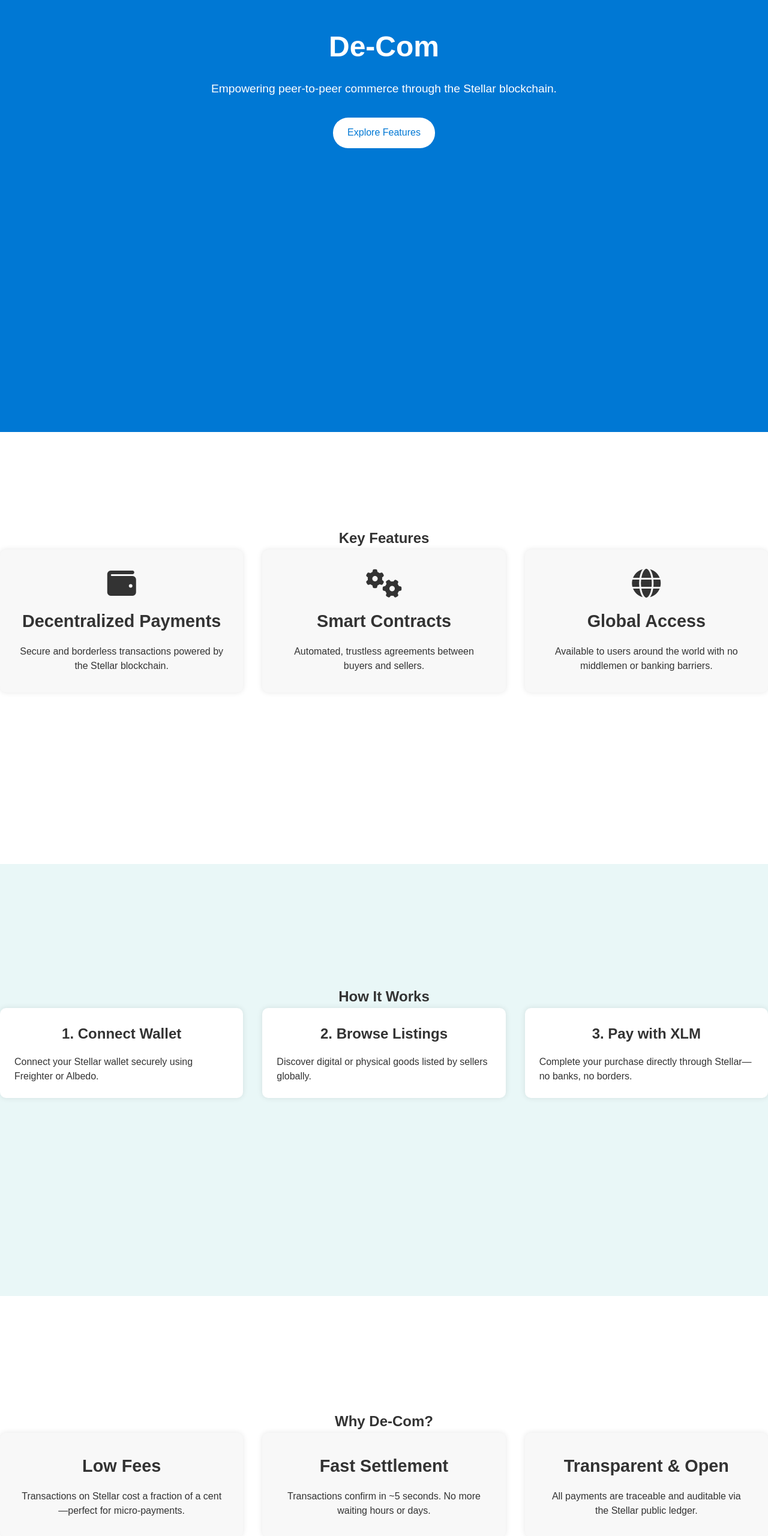
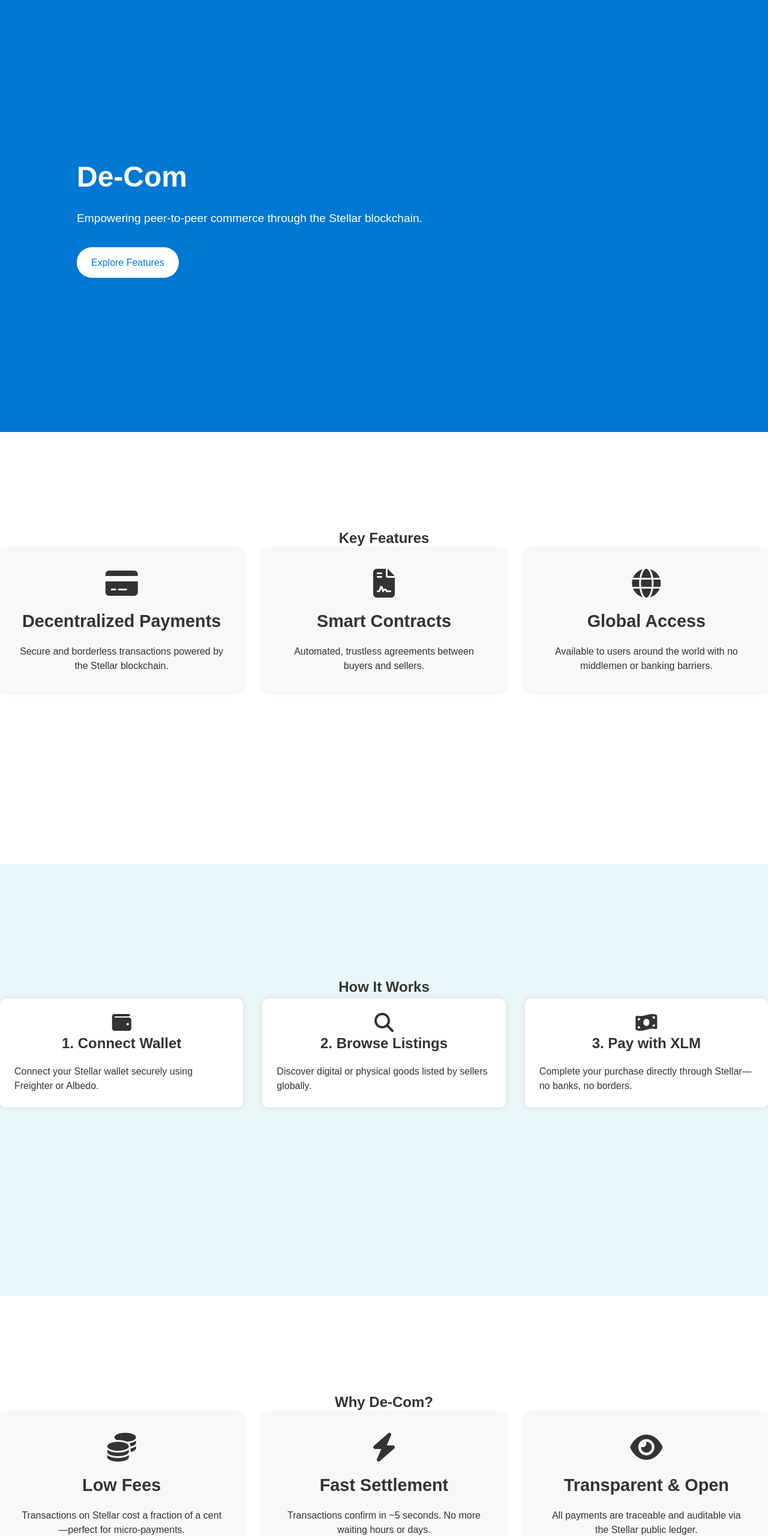
Before and after one commit to edrineasimwe/De-Com, a plain HTML site: page index.html in a window 1280 px wide. Shown: the top 2560 px of the page at 60% size. Drawn offline with Linux system fonts and the light colour scheme.

Commit message:
Additional Code Modified New

```diff
--- a/index.html
+++ b/index.html
@@ -5,31 +5,33 @@
   <meta name="viewport" content="width=device-width, initial-scale=1.0" />
   <title>De-Com - Decentralized E-Commerce</title>
   <link rel="stylesheet" href="style.css" />
-  <!-- Font Awesome CDN -->
-  <link href="https://cdnjs.cloudflare.com/ajax/libs/font-awesome/6.0.0-beta3/css/all.min.css" rel="stylesheet">
+  <link rel="stylesheet" href="https://cdnjs.cloudflare.com/ajax/libs/font-awesome/6.5.0/css/all.min.css" />
 </head>
 <body>
+
   <header>
-    <h1>De-Com</h1>
-    <p>Empowering peer-to-peer commerce through the Stellar blockchain.</p>
-    <a href="#features" class="btn">Explore Features</a>
+    <div class="hero-content">
+      <h1>De-Com</h1>
+      <p>Empowering peer-to-peer commerce through the Stellar blockchain.</p>
+      <a href="#features" class="btn">Explore Features</a>
+    </div>
   </header>
 
   <section id="features">
     <h2>Key Features</h2>
     <div class="feature-grid">
       <div class="feature">
-        <i class="fas fa-wallet fa-3x"></i>
+        <i class="fas fa-credit-card fa-2x"></i>
         <h3>Decentralized Payments</h3>
         <p>Secure and borderless transactions powered by the Stellar blockchain.</p>
       </div>
       <div class="feature">
-        <i class="fas fa-cogs fa-3x"></i>
+        <i class="fas fa-file-contract fa-2x"></i>
         <h3>Smart Contracts</h3>
         <p>Automated, trustless agreements between buyers and sellers.</p>
       </div>
       <div class="feature">
-        <i class="fas fa-globe fa-3x"></i>
+        <i class="fas fa-globe fa-2x"></i>
         <h3>Global Access</h3>
         <p>Available to users around the world with no middlemen or banking barriers.</p>
       </div>
@@ -40,14 +42,17 @@
     <h2>How It Works</h2>
     <div class="steps">
       <div class="step">
+        <i class="fas fa-wallet fa-2x"></i>
         <h3>1. Connect Wallet</h3>
         <p>Connect your Stellar wallet securely using Freighter or Albedo.</p>
       </div>
       <div class="step">
+        <i class="fas fa-search fa-2x"></i>
         <h3>2. Browse Listings</h3>
         <p>Discover digital or physical goods listed by sellers globally.</p>
       </div>
       <div class="step">
+        <i class="fas fa-money-bill-wave fa-2x"></i>
         <h3>3. Pay with XLM</h3>
         <p>Complete your purchase directly through Stellar—no banks, no borders.</p>
       </div>
@@ -58,14 +63,17 @@
     <h2>Why De-Com?</h2>
     <div class="feature-grid">
       <div class="feature">
+        <i class="fas fa-coins fa-2x"></i>
         <h3>Low Fees</h3>
         <p>Transactions on Stellar cost a fraction of a cent—perfect for micro-payments.</p>
       </div>
       <div class="feature">
+        <i class="fas fa-bolt fa-2x"></i>
         <h3>Fast Settlement</h3>
         <p>Transactions confirm in ~5 seconds. No more waiting hours or days.</p>
       </div>
       <div class="feature">
+        <i class="fas fa-eye fa-2x"></i>
         <h3>Transparent & Open</h3>
         <p>All payments are traceable and auditable via the Stellar public ledger.</p>
       </div>
@@ -75,35 +83,26 @@
   <section id="team">
     <h2>Meet the Team</h2>
     <div class="team-grid">
-      <!-- Developer 1 -->
       <div class="team-member">
         <img src="https://via.placeholder.com/100" alt="Developer 1" />
         <h3>Asiimwe Edrine</h3>
         <p>Blockchain Developer</p>
       </div>
-
-      <!-- Developer 2 -->
       <div class="team-member">
         <img src="https://via.placeholder.com/100" alt="Developer 2" />
         <h3>Bamukunda Joanitah</h3>
         <p>Front-End Developer</p>
       </div>
-
-      <!-- Developer 3 -->
       <div class="team-member">
         <img src="https://via.placeholder.com/100" alt="Developer 3" />
         <h3>Irene Namaganda</h3>
         <p>Researcher</p>
       </div>
-
-      <!-- Developer 4 -->
       <div class="team-member">
         <img src="https://via.placeholder.com/100" alt="Developer 4" />
         <h3>Arinda Josephine</h3>
         <p>UI/UX Designer</p>
       </div>
-
-      <!-- Developer 5 -->
       <div class="team-member">
         <img src="https://via.placeholder.com/100" alt="Developer 5" />
         <h3>Rubangakene Stuart</h3>
@@ -117,10 +116,8 @@
     <div class="faq">
       <h3>What is De-Com?</h3>
       <p>De-Com is a decentralized e-commerce platform built on the Stellar blockchain.</p>
-
       <h3>How do I connect my wallet?</h3>
       <p>You can use supported wallets like Freighter to securely connect and transact.</p>
-
       <h3>Is it free to use?</h3>
       <p>Yes, except for a minimal Stellar network fee (~0.00001 XLM per transaction).</p>
     </div>
--- a/style.css
+++ b/style.css
@@ -16,13 +16,16 @@
   min-height: 100vh;
 }
 
-/* Header */
+/* Header (Hero Section) */
 header {
   background-color: #0078D4;
   color: #fff;
-  text-align: center;
-  padding: 5vh 0;
+  text-align: left;
+  padding: 5vh 10%;
   height: 90vh;
+  display: flex;
+  flex-direction: column;
+  justify-content: center; /* Vertically center */
 }
 
 header h1 {
@@ -53,7 +56,7 @@
   align-items: center;
   justify-content: center;
   padding-bottom: 10%;
-  height: 90vh; /* Ensure it takes 90% height */
+  height: 90vh;
 }
 
 .feature-grid {
@@ -74,7 +77,7 @@
   justify-content: center;
   align-items: center;
   text-align: center;
-  width: 100%; /* Take full width inside grid but not exceed it */
+  width: 100%;
 }
 
 .feature i {
@@ -142,7 +145,7 @@
   align-items: center;
   justify-content: center;
   padding-bottom: 10%;
-  height: 90vh; /* Set height */
+  height: 90vh;
 }
 
 .benefit-grid {
```
